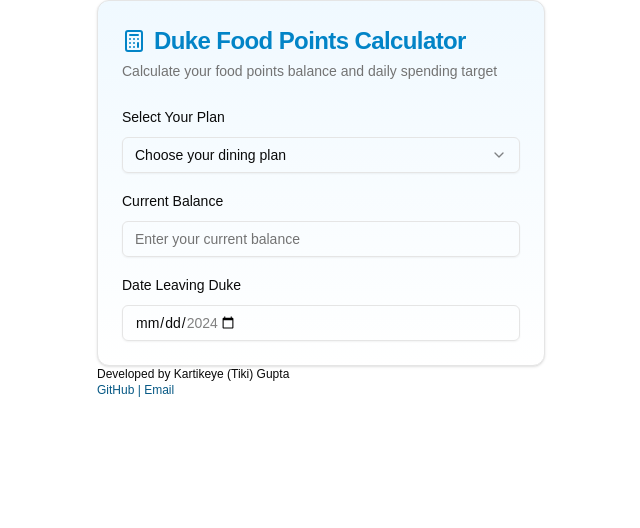
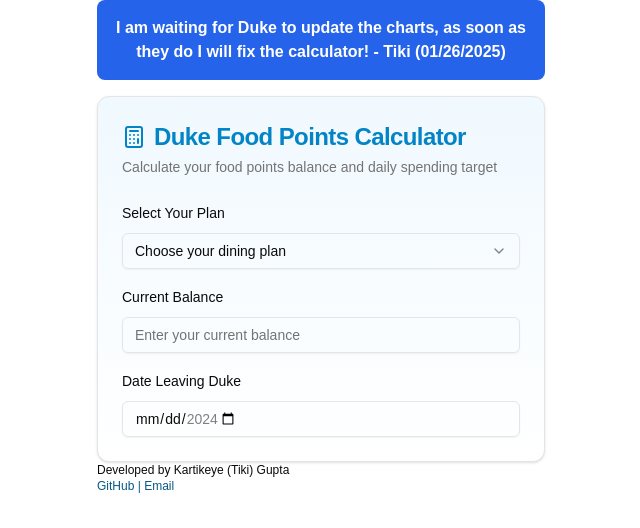
Before and after one commit to kartikeyegupta/foodpoints, a Next.js app: page / in a window 1280 px wide. Shown: the top 528 px of the page, without its empty margins (319-959 px from the left). Built offline with nearby package versions, Linux system fonts and the light colour scheme.

Commit message:
warning message

```diff
--- a/app/page.tsx
+++ b/app/page.tsx
@@ -100,6 +100,9 @@
 
   return (
     <>
+      <div className="w-full max-w-md mx-auto p-4 bg-blue-600 text-white font-bold rounded-lg mb-4 text-center">
+        I am waiting for Duke to update the charts, as soon as they do I will fix the calculator! - Tiki (01/26/2025)
+      </div>
       <Card className="w-full max-w-md mx-auto bg-gradient-to-b from-sky-50 to-white">
         <CardHeader className="space-y-1">
           <div className="flex items-center space-x-2">
```
